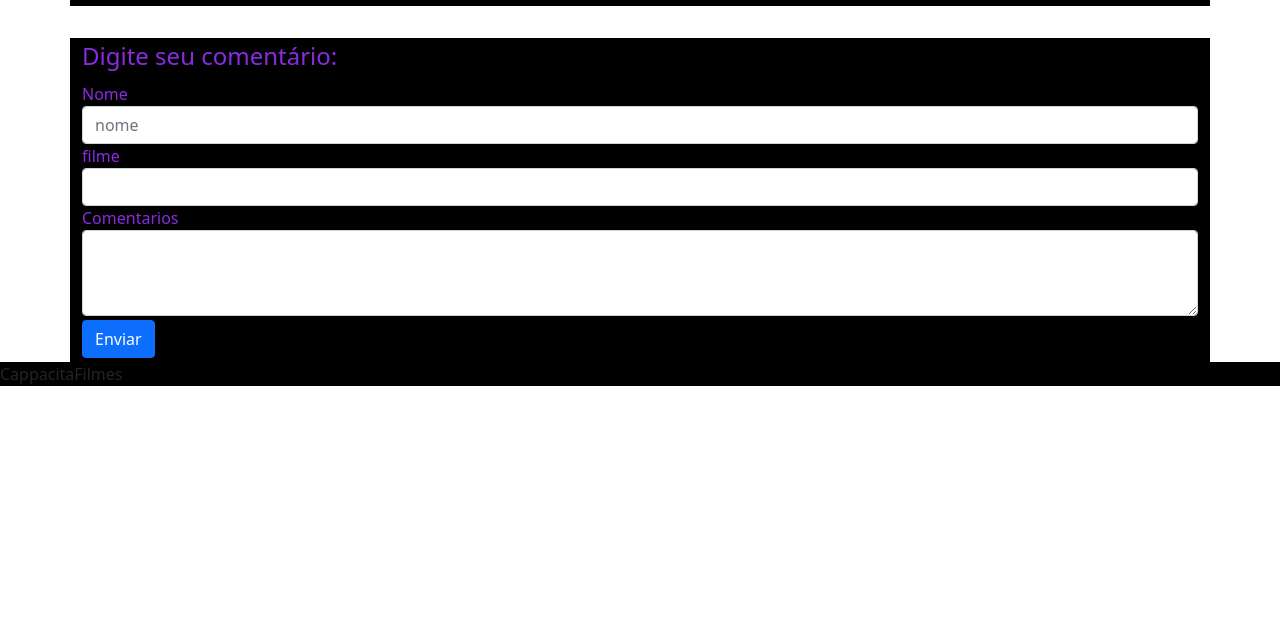
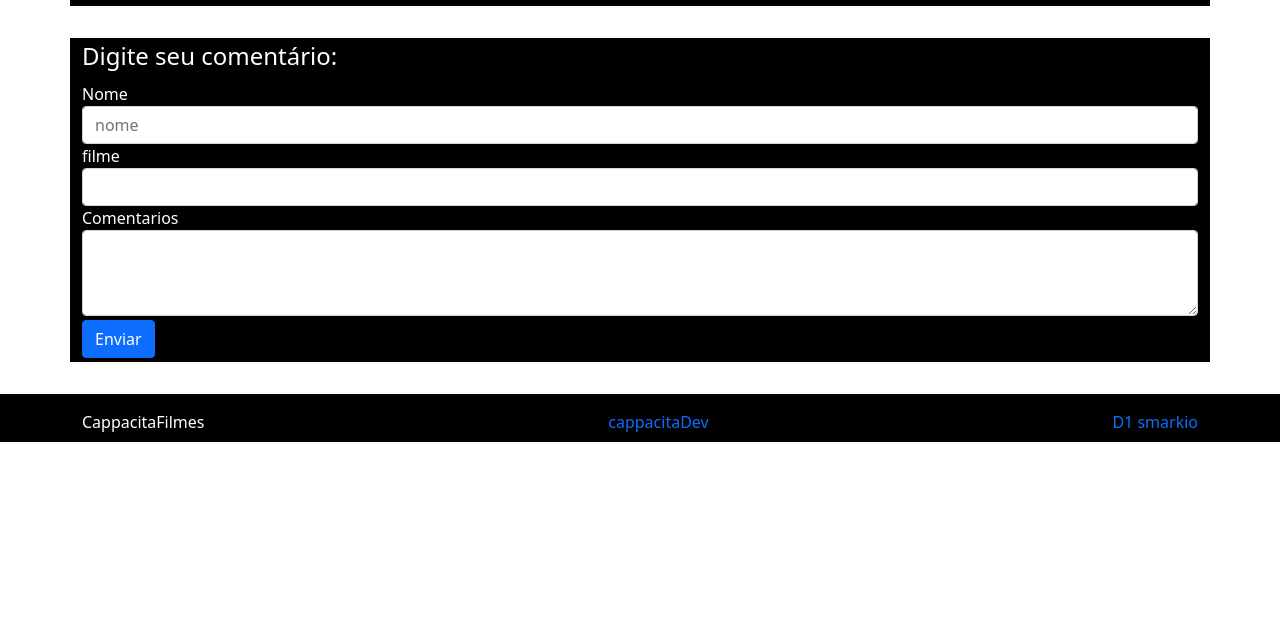
Before and after one commit to josedembo/CappacitaMovies, a website: page index.html in a window 1280 px wide. Shown: the part 168-800 px from the top of the page. Drawn offline with nearby package versions, Linux system fonts and the light colour scheme.

Commit message:
Atualiza o package.json
    - Atualiza algumas configurações no package.json
    - retira algumas linhas de códigos desnecessarias nos arquvos,
        como comentários.

```diff
--- a/css/style.css
+++ b/css/style.css
@@ -1,11 +1,15 @@
+header h1{
+    color: #E50914;
+}
 
+#container{
+    background-color:white;
+}
 
 section .container{
     background-color:#000;
-    color:blueviolet;
-}
-footer{
-    background-color:black;
+    color:white;
+    margin-bottom: 2rem;
 }
 
 .col-md-3{
@@ -97,3 +101,20 @@ figure > img{
 .comentarios > .container{
     margin-top: 2rem;
 }
+
+footer{
+    background-color:black;
+    height: 3rem;
+    color: white ;
+}
+
+footer > .container{
+    padding-top: 1rem;
+    display: flex;
+    align-items: center;
+    justify-content: space-between;
+}
+
+footer a{
+    text-decoration: none;
+}
--- a/db/knexFile.js
+++ b/db/knexFile.js
@@ -4,7 +4,7 @@ module.exports = {
       host : '127.0.0.1',
       port : 3306,
       user : 'root',
-      password : 'Jose321#@root',
+      password : '',
       database : 'filme'
     },
 
--- a/index.html
+++ b/index.html
@@ -108,8 +108,18 @@
       </section>
         <!-- rodapé -->
         <footer>
+          <div class="container">
+            <section class="footer-capFilmes">
               CappacitaFilmes
+            </section>
+            <section class="capp-dev">
+              <a href="https://www.cappacita.com.br/" target="_blanck"> cappacitaDev</a>
+            </section>
+            <section class="footer">
+              <a href="https://www.smarkio.com.br/" target="_blanck"> D1 smarkio</a>
+            </section>
 
+          </div>
         </footer>
     </div>
 
--- a/src/server.js
+++ b/src/server.js
@@ -7,6 +7,7 @@ const database = require("../db/databaseMysqlKnex")
 require("dotenv").config
 
 const API_KEY = process.env.API_KEY
+
 
 //body Parser
 app.use(bodyParser.urlencoded({extended:false}))
```
Also changed, not shown: package.json (+4 -4 lines). Lines whose indentation alone changed are shown as unchanged.
